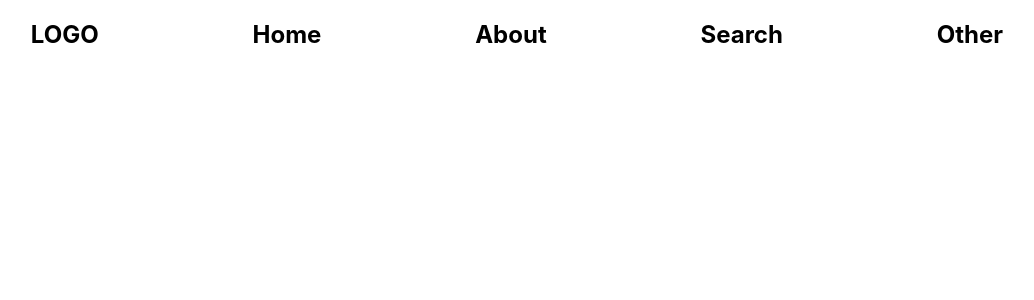
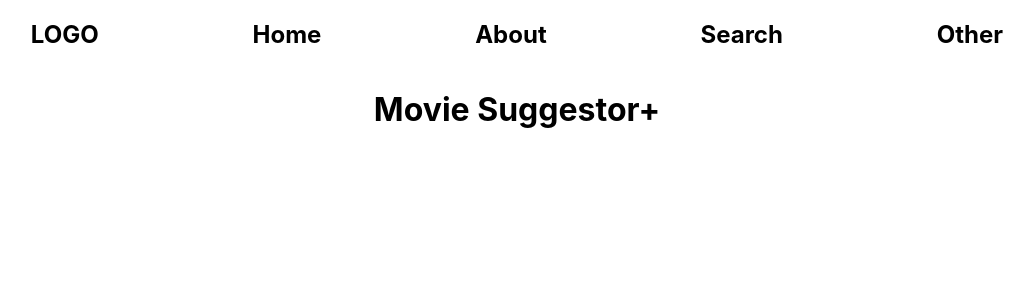
Before and after one commit to zsoliman/movie-suggestor, a React (Create React App) app: page / in a window 1280 px wide. Shown: the top 300 px of the page, without its empty margins (123-1157 px from the left). Built offline with nearby package versions, Linux system fonts and the light colour scheme.

Commit message:
title component added

```diff
--- a/src/App.js
+++ b/src/App.js
@@ -1,10 +1,12 @@
 import './App.css';
 import Nav from './components/Nav';
+import Title from './components/Title';
 
 function App() {
   return (
     <div className="App">
       <Nav />
+      <Title />
     </div>
   );
 }
--- a/src/components/Nav.jsx
+++ b/src/components/Nav.jsx
@@ -10,4 +10,4 @@ const Nav = () => {
     )
 }
 
-export default Nav
+export default Nav;
--- /dev/null
+++ b/src/components/Title.jsx
@@ -0,0 +1,9 @@
+const Title = () => {
+    return (
+        <div>
+            <h1>Movie Suggestor+</h1>
+        </div>
+    )
+}
+
+export default Title;
```
